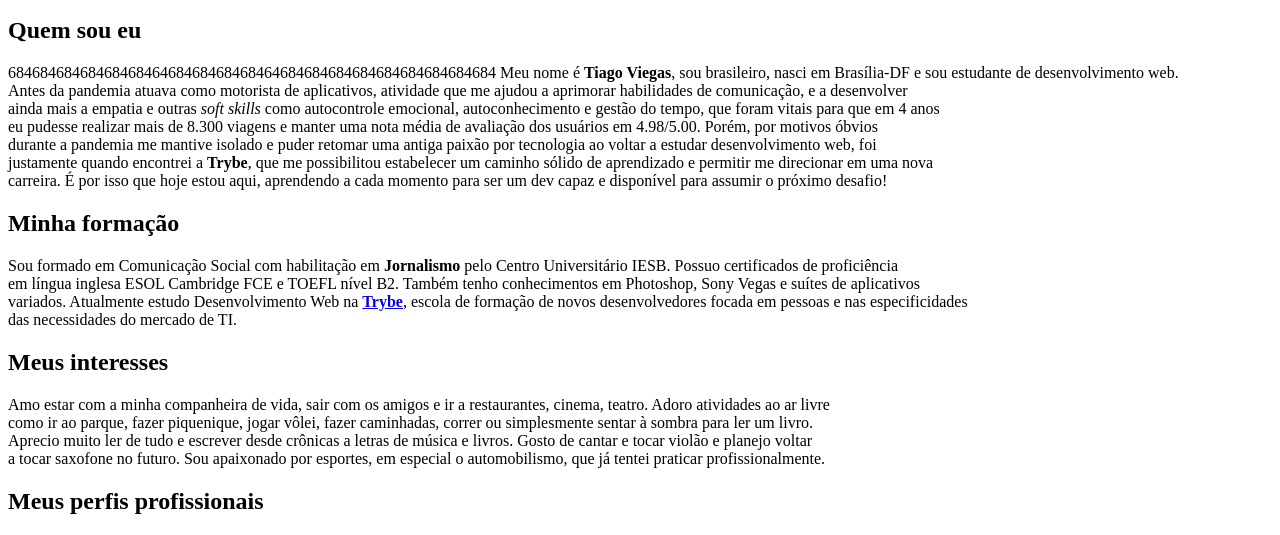
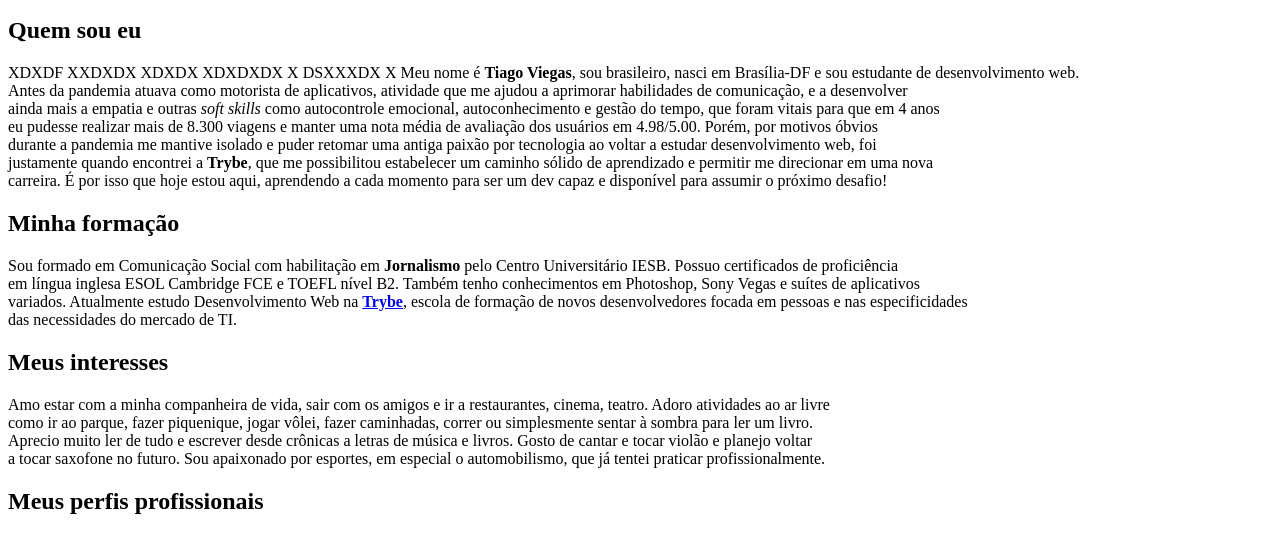
Before and after one commit to tiagobviegas/portfolio, a plain HTML site: page index.html in a window 1280 px wide. Shown: the part 362-897 px from the top of the page. Drawn offline with Linux system fonts and the light colour scheme.

Commit message:
teste - atualiza linha XD

```diff
--- a/index.html
+++ b/index.html
@@ -29,7 +29,7 @@
         <h2 id="apresentacao">Quem sou eu</h2>
         <p>
 
-            6846846846846846846468468468468464684684684684684684684684684
+            XDXDF XXDXDX XDXDX XDXDXDX X DSXXXDX X
 
             Meu nome é <strong>Tiago Viegas</strong>, sou brasileiro, nasci em Brasília-DF e sou estudante de desenvolvimento web. <br>
             Antes da pandemia atuava como motorista de aplicativos, atividade que me ajudou a aprimorar habilidades de comunicação, e a desenvolver <br>
```
